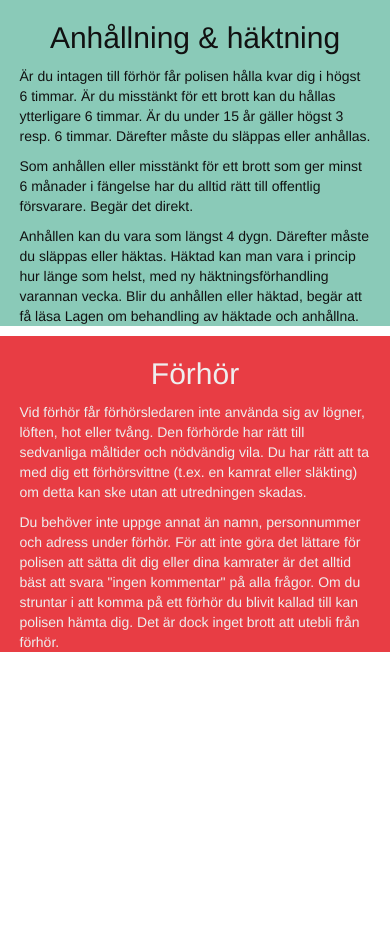
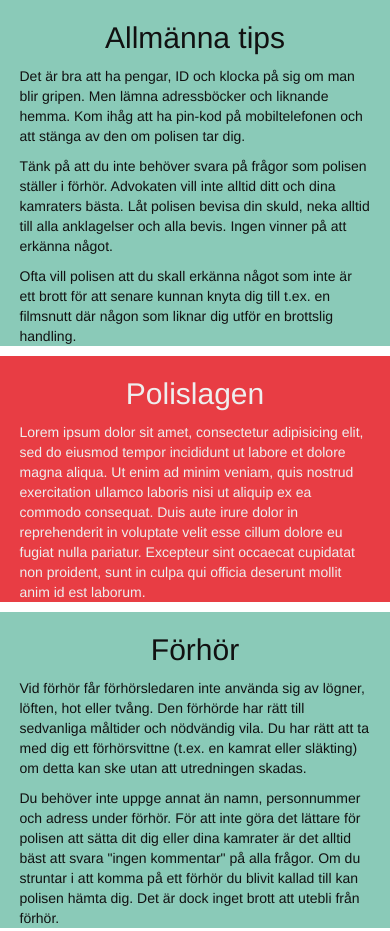
Before and after one commit to 4ZM/haffakort, a website: page www/index.html in a window 390 px wide. Shown: the top 931 px of the page. Before the commit the page ends 844 px from the top, so only its background shows below. Drawn offline with Linux system fonts and the light colour scheme; files that its build step writes are made by us from their sources.

Commit message:
Moved slide positions

```diff
--- a/www/index.html
+++ b/www/index.html
@@ -16,7 +16,71 @@
 
         <ion-slide>
           <div class="box green">
-            <h2 class="green text-center">Anhållning &amp; häktning</h2>
+            <h2 class="green text-center">Allmänna tips</h2>
+            <p>
+              Det är bra att ha pengar, ID och klocka på sig om man
+              blir gripen. Men lämna adressböcker och liknande
+              hemma. Kom ihåg att ha pin-kod på mobiltelefonen och att
+              stänga av den om polisen tar dig.
+            </p>
+            <p>
+              Tänk på att du inte behöver svara på frågor som polisen
+              ställer i förhör. Advokaten vill inte alltid ditt och
+              dina kamraters bästa. Låt polisen bevisa din skuld, neka
+              alltid till alla anklagelser och alla bevis. Ingen
+              vinner på att erkänna något.
+            </p>
+            <p>
+              Ofta vill polisen att du skall erkänna något som inte är
+              ett brott för att senare kunnan knyta dig till t.ex. en
+              filmsnutt där någon som liknar dig utför en brottslig
+              handling.
+            </p>
+          </div>
+        </ion-slide>
+
+        <ion-slide>
+          <div class="box pink">
+            <h2 class="pink text-center">Polislagen</h2>
+            <p>
+              Lorem ipsum dolor sit amet, consectetur adipisicing
+              elit, sed do eiusmod tempor incididunt ut labore et
+              dolore magna aliqua. Ut enim ad minim veniam, quis
+              nostrud exercitation ullamco laboris nisi ut aliquip ex
+              ea commodo consequat. Duis aute irure dolor in
+              reprehenderit in voluptate velit esse cillum dolore eu
+              fugiat nulla pariatur. Excepteur sint occaecat cupidatat
+              non proident, sunt in culpa qui officia deserunt mollit
+              anim id est laborum.
+            </p>
+          </div>
+        </ion-slide>
+
+        <ion-slide>
+          <div class="box green">
+            <h2 class="green text-center">Förhör</h2>
+            <p>
+              Vid förhör får förhörsledaren inte använda sig av
+              lögner, löften, hot eller tvång. Den förhörde har rätt
+              till sedvanliga måltider och nödvändig vila. Du har rätt
+              att ta med dig ett förhörsvittne (t.ex. en kamrat eller
+              släkting) om detta kan ske utan att utredningen skadas.
+            </p>
+            <p>
+              Du behöver inte uppge annat än namn, personnummer och
+              adress under förhör. För att inte göra det lättare för
+              polisen att sätta dit dig eller dina kamrater är det
+              alltid bäst att svara "ingen kommentar" på alla
+              frågor. Om du struntar i att komma på ett förhör du
+              blivit kallad till kan polisen hämta dig. Det är dock
+              inget brott att utebli från förhör.
+            </p>
+          </div>
+        </ion-slide>
+
+        <ion-slide>
+          <div class="box pink">
+            <h2 class="pink text-center">Anhållning &amp; häktning</h2>
 
             <p>Är du intagen till förhör får polisen hålla kvar dig i
               högst 6 timmar. Är du misstänkt för ett brott kan du
@@ -39,27 +103,6 @@
           </div>
         </ion-slide>
 
-        <ion-slide>
-          <div class="box pink">
-            <h2 class="pink text-center">Förhör</h2>
-            <p>
-              Vid förhör får förhörsledaren inte använda sig av
-              lögner, löften, hot eller tvång. Den förhörde har rätt
-              till sedvanliga måltider och nödvändig vila. Du har rätt
-              att ta med dig ett förhörsvittne (t.ex. en kamrat eller
-              släkting) om detta kan ske utan att utredningen skadas.
-            </p>
-            <p>
-              Du behöver inte uppge annat än namn, personnummer och
-              adress under förhör. För att inte göra det lättare för
-              polisen att sätta dit dig eller dina kamrater är det
-              alltid bäst att svara "ingen kommentar" på alla
-              frågor. Om du struntar i att komma på ett förhör du
-              blivit kallad till kan polisen hämta dig. Det är dock
-              inget brott att utebli från förhör.
-            </p>
-          </div>
-        </ion-slide>
       </ion-slide-box>
     </ion-view>
   </body>
```
